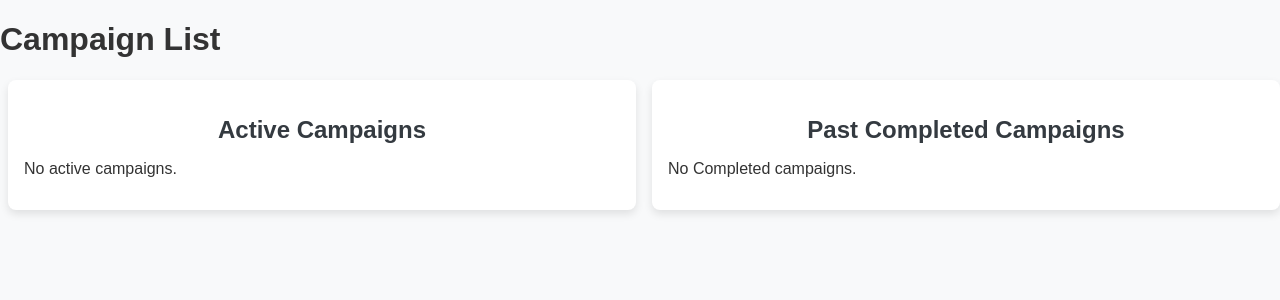
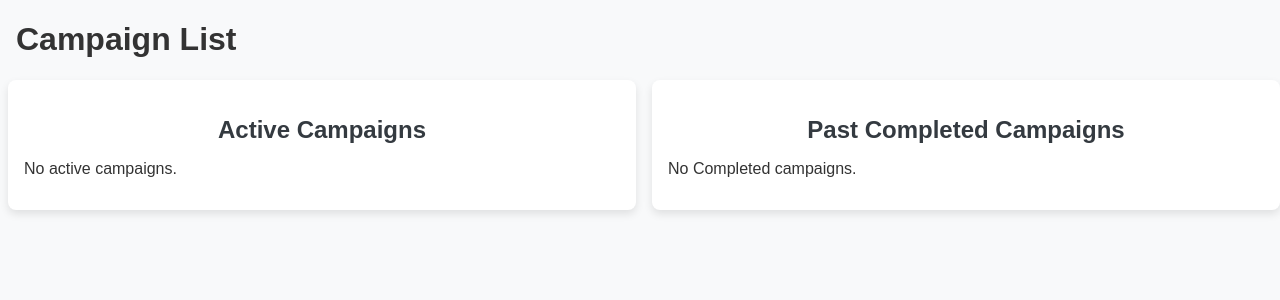
Before and after one commit to CSCI3356-Fall2024/Team-ML, a Django app: template HTeamML/mysite/main/templates/campaign_list.html in a window 1280 px wide. Shown: the part 88-388 px from the top of the page. Run offline with Django 5.2, Linux system fonts and the light colour scheme; the template is opened without the code that fills it, so the values that code supplies are empty.

Commit message:
minor styling fix

```diff
--- a/HTeamML/mysite/main/templates/campaign_list.html
+++ b/HTeamML/mysite/main/templates/campaign_list.html
@@ -16,7 +16,7 @@
 
 <body>
 
-    <h1>Campaign List</h1>
+    <h1 class = "title">Campaign List</h1>
 
     {% if messages %}
     <div>
--- a/HTeamML/mysite/static/styles/campaign_page.css
+++ b/HTeamML/mysite/static/styles/campaign_page.css
@@ -109,6 +109,10 @@ button:hover {
     background-color: #218838;
 }
 
+.title{
+    margin-left: 1rem;
+}
+
 .create-campaign-btn {
     display: inline-block;
     background-color: #28a745;
```
